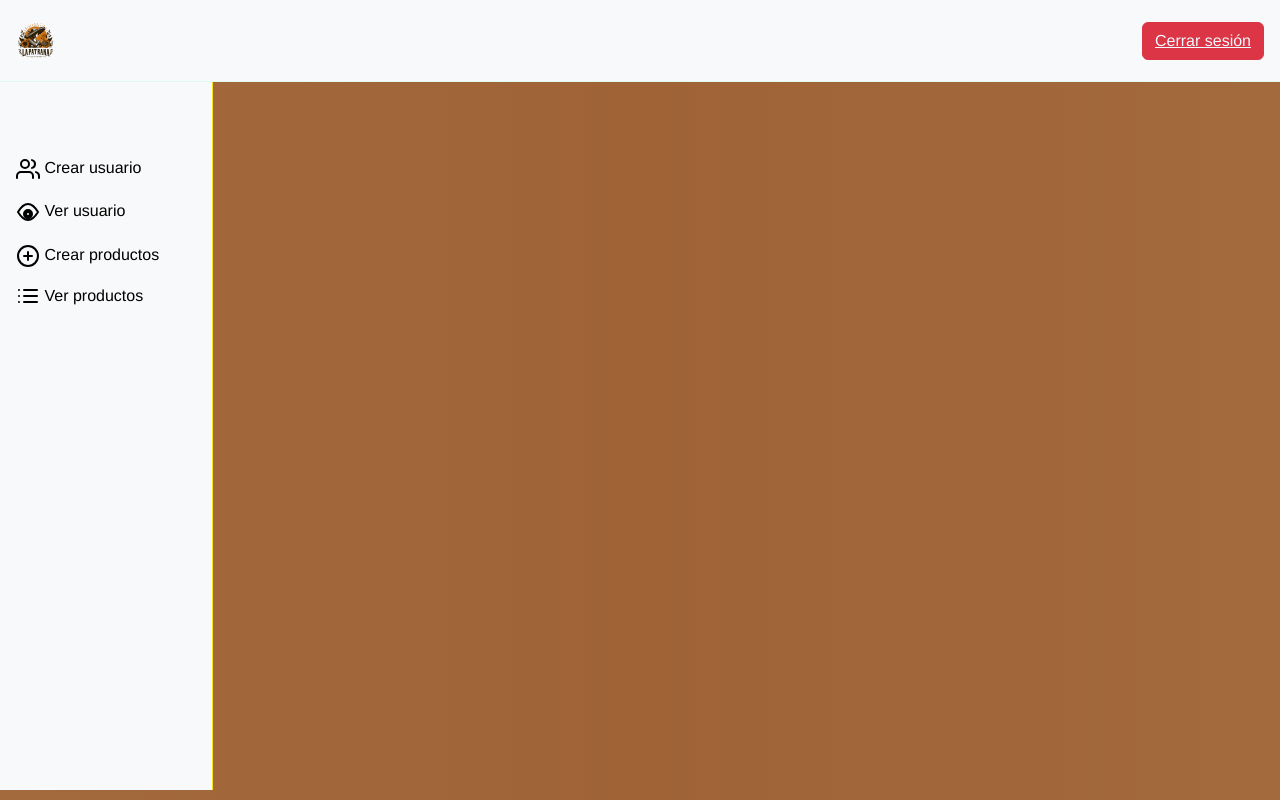
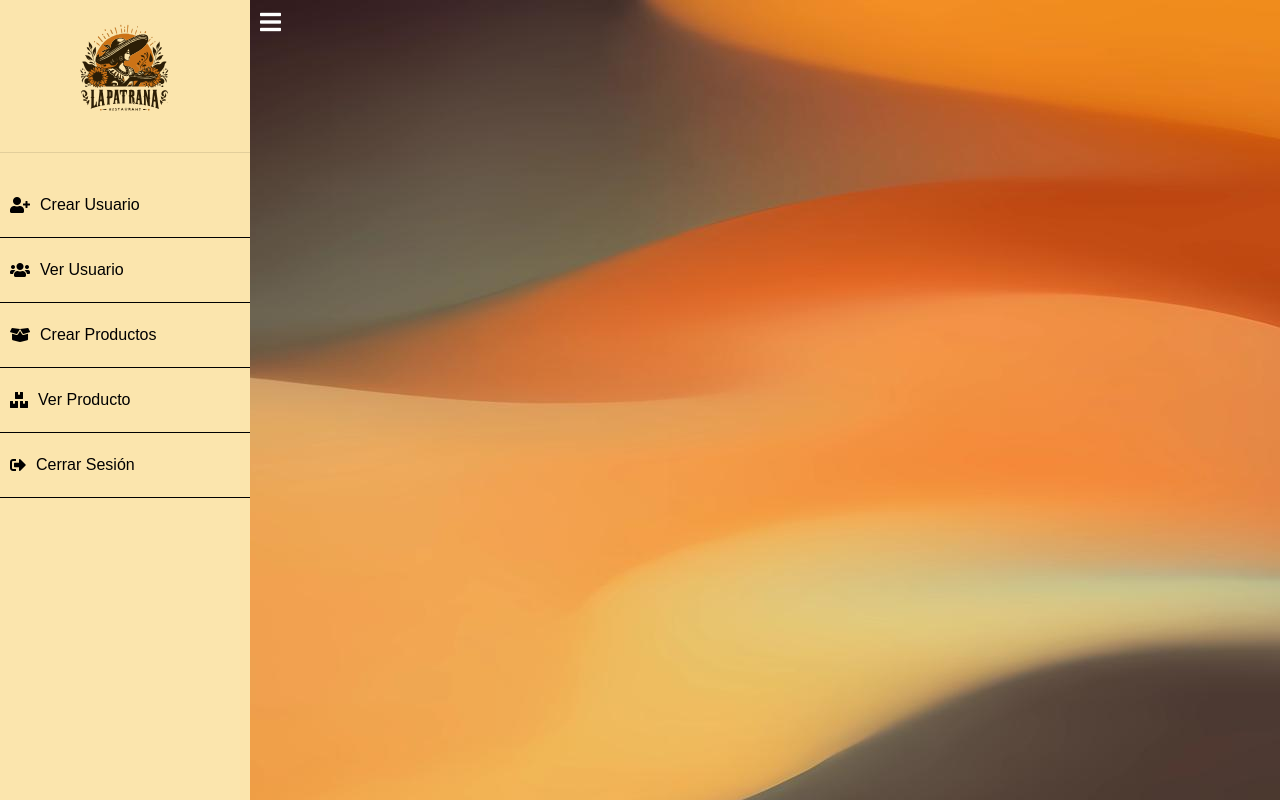
Before and after one commit to Juandoqg/Restaurante, a Django app: page /administrador/ in a window 1280 px wide. Run offline with Django 5.2, Linux system fonts and the light colour scheme; a user stored in the database is signed in; data comes from the database, SQL or seed files in the repository; some libraries are stand-ins or nearby versions.

Commit message:
Se actualiza la vista de Administrador, se pone iconos a las pestañas

```diff
--- a/myapp/static/css/Administrador.css
+++ b/myapp/static/css/Administrador.css
@@ -1,50 +1,83 @@
+body {
+    font-family: 'Arial', sans-serif;
+    background-image: url('../img/Fondo.jpg');
+    margin: 0;
+}
 
-*{
-    box-sizing: border-box;
-    font-family: Helvetica;
+#dashboard-container {
+    display: flex;
+    min-height: 100vh;
+    box-shadow: 0 0 15px rgba(255, 0, 0, 0.1);
 }
 
 .sidebar {
+    width: 250px;
+    background-color: #fbe5ad;
+    transition: width 0.5s;
+}
+.btn{
+    background-color: #ff0000;
+}
+.sidebar-option {
+    padding: 10px;
+    border-bottom: 1px solid #000000;
+    transition: background-color 0.3s;
+}
 
+.sidebar-option:hover {
+    background-color: #ef8b1b;
+}
+
+.sidebar-option a {
+    color: black;
+    text-decoration: none;
+    display: flex;
+    align-items: center;
+    width: 100%;
+    padding: 10px 0;
+}
+
+.sidebar-option a i {
+    margin-right: 10px;
+}
+
+.content {
+    flex-grow: 1;
+    padding: 20px;
+    position: relative;
+}
+
+.logo {
+    text-align: center;
+    margin: 20px 0;
+}
+
+.logout {
+    position: fixed;
+    bottom: 10px;
+    left: 10px;
+    display: none;
+}
+
+.toggle-sidebar {
+    cursor: pointer;
     position: fixed;
     top: 10px;
-    bottom: 10px;
-    left: 0;
-    z-index: 100;
-    padding: 90px 0 0;
-    box-shadow: inset -1px 0 0 rgba(255, 225, 1, 0.916);
-    z-index: 99px;
-
+    left: 260px;
+    font-size: 24px;
+    z-index: 1000;
+    color: #ffff;
 }
 
-@media (max-width: 767.98px) {
-    .sidebar {
-        top: 11.5rem;
-        padding: 0;
-    }
+.hide-sidebar .sidebar {
+    width: 0;
+    overflow: hidden;
 }
 
-.navbar {
-    box-shadow: inset 0 -1px 0 rgba(5, 255, 155, 0.1);
-    background-color: #000000;
+.hide-sidebar .logout {
+    display: block;
 }
 
-@media (min-width: 767.98px) {
-    .navbar {
-        top: 0;
-        position: sticky;
-        z-index: 999;
-    }
+.hide-sidebar .toggle-sidebar {
+    left: 10px;
 }
-
-.sidebar .nav-link {
-    color: #000000;
-}
-
-.sidebar .nav-link.active {
-    color: #000000;
-}
-
-body {
-    background: linear-gradient(to left, #a36a3d, #9f6336,#a36a3d);
-}
--- a/myapp/templates/administrador.html
+++ b/myapp/templates/administrador.html
@@ -4,117 +4,66 @@
   <head>
     <meta charset="UTF-8" />
     <meta name="viewport" content="width=device-width, initial-scale=1.0" />
-    <link href="https://cdn.jsdelivr.net/npm/bootstrap@5.3.3/dist/css/bootstrap.min.css" rel="stylesheet" integrity="sha384-QWTKZyjpPEjISv5WaRU9OFeRpok6YctnYmDr5pNlyT2bRjXh0JMhjY6hW+ALEwIH" crossorigin="anonymous" />
+    <link rel="stylesheet" href="https://stackpath.bootstrapcdn.com/bootstrap/4.5.2/css/bootstrap.min.css" />
+    <link rel="stylesheet" href="https://cdnjs.cloudflare.com/ajax/libs/font-awesome/5.15.1/css/all.min.css" />
     <link rel="stylesheet" type="text/css" href="{% static 'css/administrador.css' %}" />
     <title>Administrador</title>
-    <link rel="icon" href="{% static 'img/logo.svg' %}" type="image/png" />
+    <link rel="icon" href="{% static 'img/Logo-icono.svg' %}" type="image/png" />
   </head>
 
   <body>
-    <nav class="navbar navbar-light bg-light p-3">
-      <div class="d-flex col-12 col-md-3 col-lg-2 mb-2 mb-lg-0 flex-wrap flex-md-nowrap justify-content-between">
-        <a class="navbar-brand" href="#"><img src="{% static 'img/logo.svg' %}" alt="La PATRANA Logo" style="max-height: 40px;" /></a>
-        <button class="navbar-toggler d-md-none collapsed mb-3" type="button" data-toggle="collapse" data-target="#sidebar" aria-controls="sidebar" aria-expanded="false" aria-label="Toggle navigation"><span class="navbar-toggler-icon"></span></button>
+    <div id="dashboard-container">
+      <div class="sidebar">
+        <div class="logo">
+          <!-- Logo goes here -->
+          <img src="{% static 'img/logo.svg' %}" alt="Logo de La Patrana" class="img-fluid mb-3" style="max-width: 100px;" />
+          <hr />
+        </div>
+
+        <div class="sidebar-option">
+          <a href="{% url 'createUser' %}" class="d-flex align-items-center justify-content-start w-100">
+            <i class="fas fa-user-plus"></i> <span>Crear Usuario</span>
+          </a>
+        </div>
+        <div class="sidebar-option">
+          <a href="{% url 'showUsers' %}" class="d-flex align-items-center justify-content-start w-100">
+            <i class="fas fa-users"></i> Ver Usuario</a>
+        </div>
+        <div class="sidebar-option">
+          <a href="{% url 'createProduct' %}" class="d-flex align-items-center justify-content-start w-100">
+            <i class="fas fa-box-open"></i> Crear Productos</a>
+        </div>
+        <div class="sidebar-option">
+          <a href="{% url 'showProduct' %}" class="d-flex align-items-center justify-content-start w-100">
+            <i class="fas fa-boxes"></i> Ver Producto</a>
+        </div>
+        <div class="sidebar-option">
+          <a href="{% url 'signout'%}" class="d-flex align-items-center justify-content-start w-100">
+            <i class="fas fa-sign-out-alt"></i> Cerrar Sesión
+          </a>
+        </div>
+
       </div>
-
-      <div class="col-12 col-md-5 col-lg-8 d-flex align-items-center justify-content-md-end mt-3 mt-md-0">
-            <button id="cerrarSesion" type="button" class="btn btn-danger">
-              <a href="{% url 'signout' %} " style="color: aliceblue;">Cerrar sesión</a>
-            </button>
-      </div>
-    </nav>
-
-    <div class="container-fluid">
-      <div class="row">
-        <nav id="sidebar" class="col-md-3 col-lg-2 d-md-block bg-light sidebar collapse">
-          <!-- sidebar content goes in here -->
-
-          <div class="position-sticky pt-md-5">
-            <ul class="nav flex-column">
-              <li class="nav-item">
-                <a class="nav-link active" aria-current="page" href="{% url 'createUser' %}">
-                  <svg xmlns="http://www.w3.org/2000/svg" width="24" height="24" viewBox="0 0 24 24" fill="none" stroke="currentColor" stroke-width="2" stroke-linecap="round" stroke-linejoin="round" class="feather feather-users">
-                    <path d="M17 21v-2a4 4 0 0 0-4-4H5a4 4 0 0 0-4 4v2"></path>
-                    <circle cx="9" cy="7" r="4"></circle>
-                    <path d="M23 21v-2a4 4 0 0 0-3-3.87"></path>
-                    <path d="M16 3.13a4 4 0 0 1 0 7.75"></path>
-                  </svg>
-                  <span class="ml-2">Crear usuario</span>
-                </a>
-              </li>
-              <li class="nav-item">
-                <a class="nav-link" href="{% url 'showUsers' %}">
-                  <svg xmlns="http://www.w3.org/2000/svg" width="24" height="30" viewBox="0 0 24 24" fill="none" stroke="currentColor" stroke-width="2" stroke-linecap="round" stroke-linejoin="round" class="feather feather-eye">
-                    <path d="M22 12c-2.1-3.5-6.2-8-10-8s-7.9 4.5-10 8c2.1 3.5 6.2 8 10 8s7.9-4.5 10-8zm-10 6c-2.2 0-4-1.8-4-4s1.8-4 4-4 4 1.8 4 4-1.8 4-4 4zm0-6c-1.1 0-2 .9-2 2s.9 2 2 2 2-.9 2-2-.9-2-2-2z"></path>
-                  </svg>
-                  <span class="ml-2">Ver usuario</span>
-                </a>
-              </li>
-              <li class="nav-item">
-                <a class="nav-link" href="{% url 'createProduct' %}">
-                  <svg xmlns="http://www.w3.org/2000/svg" width="24" height="24" viewBox="0 0 24 24" fill="none" stroke="currentColor" stroke-width="2" stroke-linecap="round" stroke-linejoin="round" class="feather feather-plus-circle">
-                    <circle cx="12" cy="12" r="10"></circle>
-                    <line x1="12" y1="8" x2="12" y2="16"></line>
-                    <line x1="8" y1="12" x2="16" y2="12"></line>
-                  </svg>
-                  <span class="ml-2">Crear productos</span>
-                </a>
-              </li>
-              <li class="nav-item">
-                <a class="nav-link" href="{% url 'showProduct' %}">
-                  <svg xmlns="http://www.w3.org/2000/svg" width="24" height="24" viewBox="0 0 24 24" fill="none" stroke="currentColor" stroke-width="2" stroke-linecap="round" stroke-linejoin="round" class="feather feather-list">
-                    <line x1="8" y1="6" x2="21" y2="6"></line>
-                    <line x1="8" y1="12" x2="21" y2="12"></line>
-                    <line x1="8" y1="18" x2="21" y2="18"></line>
-                    <line x1="3" y1="6" x2="3" y2="6"></line>
-                    <line x1="3" y1="12" x2="3" y2="12"></line>
-                    <line x1="3" y1="18" x2="3" y2="18"></line>
-                  </svg>
-                  <span class="ml-2">Ver productos</span>
-                </a>
-              </li>
-            </ul>
-          </div>
-        </nav>
-        <main class="col-md-9 ml-sm-auto col-lg-10 px-md-4 py-4">
-          <h1 class="h2">Dashboard</h1>
-          <!-- Aquí incluyes el iframe con la página que quieres mostrar -->
-        </main>
+      <div class="content">
+        <i class="fas fa-bars toggle-sidebar"></i>
+        <!-- Content will be displayed here -->
       </div>
     </div>
+    <a href="{% url 'signout' %}" class="btn btn-secondary btn-sm logout">Cerrar Sesión</a>
 
-    <script src="https://cdn.jsdelivr.net/npm/popper.js@1.16.0/dist/umd/popper.min.js" integrity="sha384-Q6E9RHvbIyZFJoft+2mJbHaEWldlvI9IOYy5n3zV9zzTtmI3UksdQRVvoxMfooAo" crossorigin="anonymous"></script>
-    <script src="https://stackpath.bootstrapcdn.com/bootstrap/5.0.0-alpha1/js/bootstrap.min.js" integrity="sha384-oesi62hOLfzrys4LxRF63OJCXdXDipiYWBnvTl9Y9/TRlw5xlKIEHpNyvvDShgf/" crossorigin="anonymous"></script>
+    <!-- Bootstrap JS, Popper.js, and jQuery -->
+    <script src="https://code.jquery.com/jquery-3.5.1.slim.min.js"></script>
+    <script src="https://cdn.jsdelivr.net/npm/@popperjs/core@2.7.2/dist/umd/popper.min.js"></script>
+    <script src="https://stackpath.bootstrapcdn.com/bootstrap/4.5.2/js/bootstrap.min.js"></script>
 
-    <!--
-    <nav class="navbar navbar-light bg-light">
-        <div class="container">
-            <a class="navbar-brand" href="#">Administrador</a>
-            <div class="d-flex flex-column">
-                <div class="text-center mb-3">
-                    Bienvenido {{user.first_name}}
-                    <img src="{% static 'img/logo.svg' %}" alt="The Lotus Team Logo" class="img-fluid mb-3"
-                        style="max-width: 255px;">
-                </div>
-                <ul class="nav flex-column">
-                    <li class="nav-item">
-                        <a class="nav-link" href="{% url 'createUser' %}">Crear Usuario</a>
-                    </li>
-                    <li class="nav-item">
-                        <a class="nav-link" href="{% url 'showUsers' %}">Ver Usuarios</a>
-                    </li>
-                    <li class="nav-item">
-                        <a class="nav-link" href="{% url 'createProduct' %}">Crear Producto</a>
-                    </li>
-                    <li class="nav-item">
-                        <a class="nav-link" href="{% url 'showProduct' %}">Ver Productos</a>
-                    </li>
-                </ul>
-            </div>
-            <a class="btn btn-danger mt-3" href="{% url 'signout' %}">Cerrar Sesión</a>
-        </div>
-    </nav>
- -->
-    <script src="https://cdn.jsdelivr.net/npm/bootstrap@5.3.3/dist/js/bootstrap.bundle.min.js" integrity="sha384-YvpcrYf0tY3lHB60NNkmXc5s9fDVZLESaAA55NDzOxhy9GkcIdslK1eN7N6jIeHz" crossorigin="anonymous"></script>
+    <script>
+      $(document).ready(function () {
+        $('.toggle-sidebar').click(function () {
+          $('#dashboard-container').toggleClass('hide-sidebar')
+          $('.logout').toggle() // This will toggle the visibility of the logout button
+        })
+      })
+    </script>
+
   </body>
 </html>
```
Also changed, not shown: myapp/static/img/Logo-icono.svg (added).
